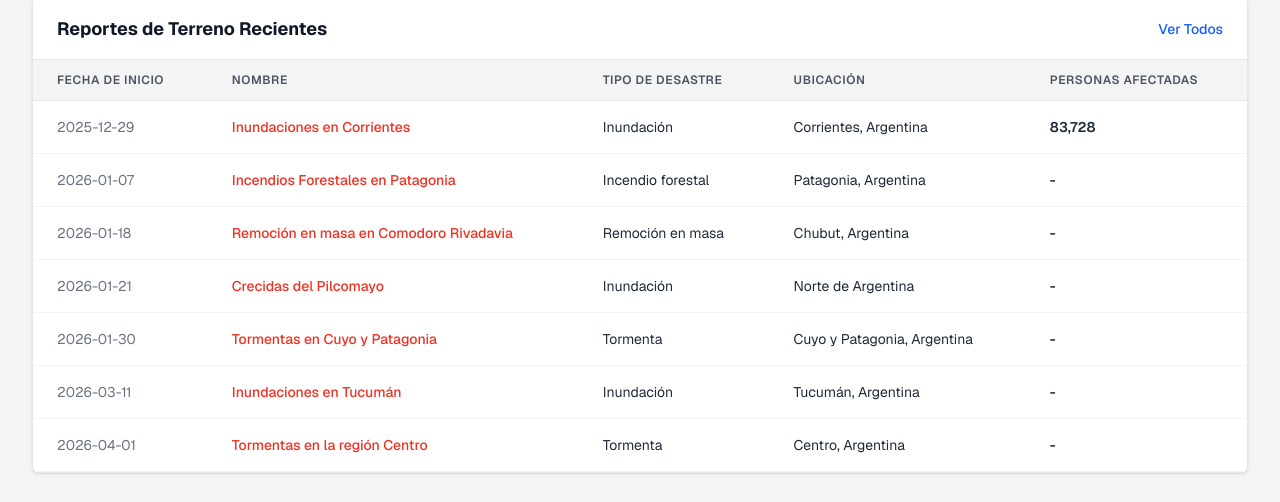
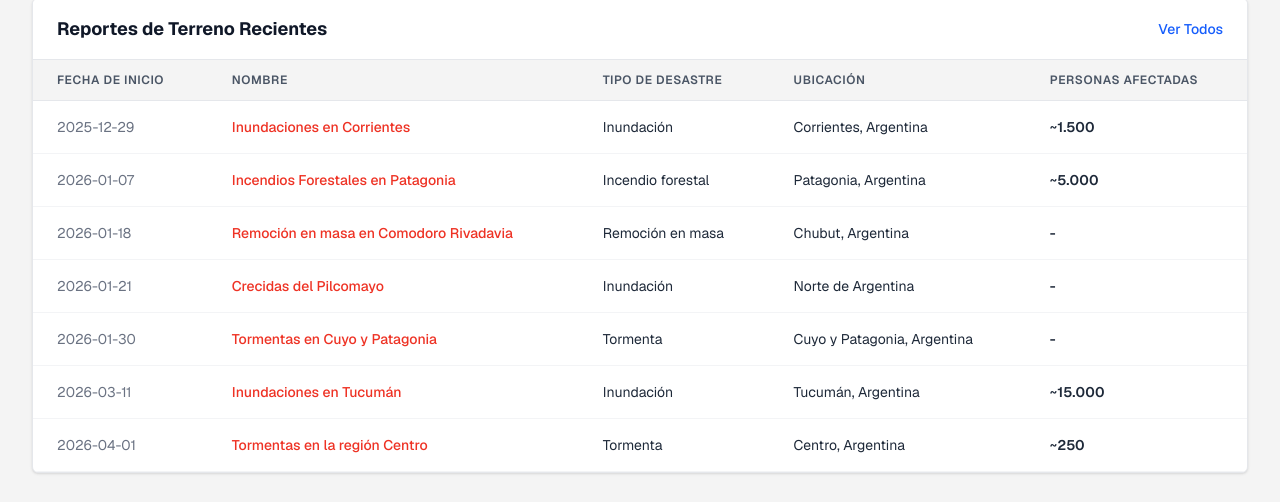
Before and after one commit to Shennko1/cruz-roja-argentina-panel, a Next.js app: page / in a window 1280 px wide. Shown: the part 840-1342 px from the top of the page. Built offline with nearby package versions, Linux system fonts and the light colour scheme.

Commit message:
Update page.tsx

```diff
--- a/app/page.tsx
+++ b/app/page.tsx
@@ -113,7 +113,7 @@ export default function Dashboard() {
   </td>
   <td className="px-6 py-4">Inundación</td>
   <td className="px-6 py-4">Corrientes, Argentina</td>
-  <td className="px-6 py-4 font-semibold">83,728</td>
+  <td className="px-6 py-4 font-semibold">~1.500</td>
 </tr>
 
 {/* Row 2 */}
@@ -126,7 +126,7 @@ export default function Dashboard() {
   </td>
   <td className="px-6 py-4">Incendio forestal</td>
   <td className="px-6 py-4">Patagonia, Argentina</td>
-  <td className="px-6 py-4 font-semibold">-</td>
+  <td className="px-6 py-4 font-semibold">~5.000</td>
 </tr>
 
 {/* Row 3 */}
@@ -178,7 +178,7 @@ export default function Dashboard() {
   </td>
   <td className="px-6 py-4">Inundación</td>
   <td className="px-6 py-4">Tucumán, Argentina</td>
-  <td className="px-6 py-4 font-semibold">-</td>
+  <td className="px-6 py-4 font-semibold">~15.000</td>
 </tr>
 
 {/* Row 7 */}
@@ -191,7 +191,7 @@ export default function Dashboard() {
   </td>
   <td className="px-6 py-4">Tormenta</td>
   <td className="px-6 py-4">Centro, Argentina</td>
-  <td className="px-6 py-4 font-semibold">-</td>
+  <td className="px-6 py-4 font-semibold">~250</td>
 </tr>
 
             </tbody>
```
